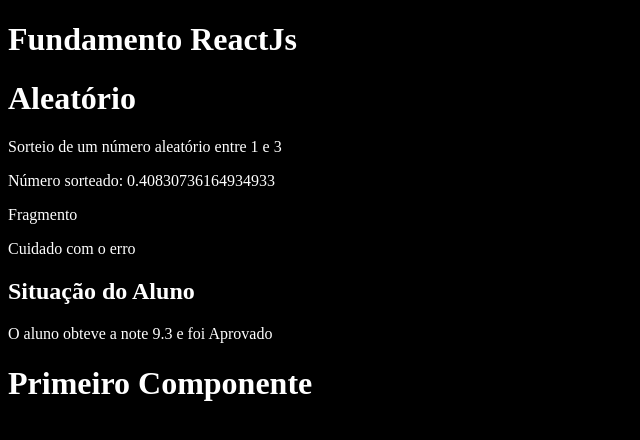
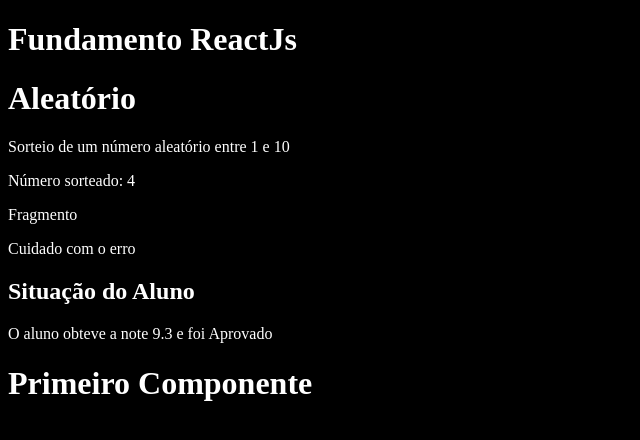
Before and after one commit to KailanySousa/CursoReact-Redux, a React (Create React App) app in the folder fundamentos-react/: page / in a window 1280 px wide. Shown: the top 440 px of the page, without its empty margins (0-640 px from the left). Built offline with nearby package versions, Linux system fonts and the light colour scheme.

Commit message:
exercicio numero aleatorio corrigido

```diff
--- a/fundamentos-react/src/App.jsx
+++ b/fundamentos-react/src/App.jsx
@@ -12,7 +12,7 @@
 export default (_) => (
   <div id="app">
     <h1>Fundamento ReactJs</h1>
-    <Aleatorio min={1} max={3}></Aleatorio>
+    <Aleatorio min={1} max={10}></Aleatorio>
     <Fragmento />
     <ComParamentro titulo="Situação do Aluno" aluno="Kailany" nota={9.3} />
     <Primeiro></Primeiro>
--- a/fundamentos-react/src/components/basicos/Aleatorio.jsx
+++ b/fundamentos-react/src/components/basicos/Aleatorio.jsx
@@ -1,12 +1,15 @@
-import React from 'react';
+import React from "react";
 
 export default (props) => {
-    const numeroSorteado = Math.random(props.min, props.max);
-    return (
-        <div>
-            <h1>Aleatório</h1>
-            <p>Sorteio de um número aleatório entre {props.min} e {props.max} </p>
-            <p>Número sorteado: {numeroSorteado}</p>
-        </div>
-   )
-}
+  const { max, min } = props;
+  const numeroSorteado = parseInt(Math.random() * (max - min) + min);
+  return (
+    <div>
+      <h1>Aleatório</h1>
+      <p>
+        Sorteio de um número aleatório entre {props.min} e {props.max}{" "}
+      </p>
+      <p>Número sorteado: {numeroSorteado}</p>
+    </div>
+  );
+};
```
